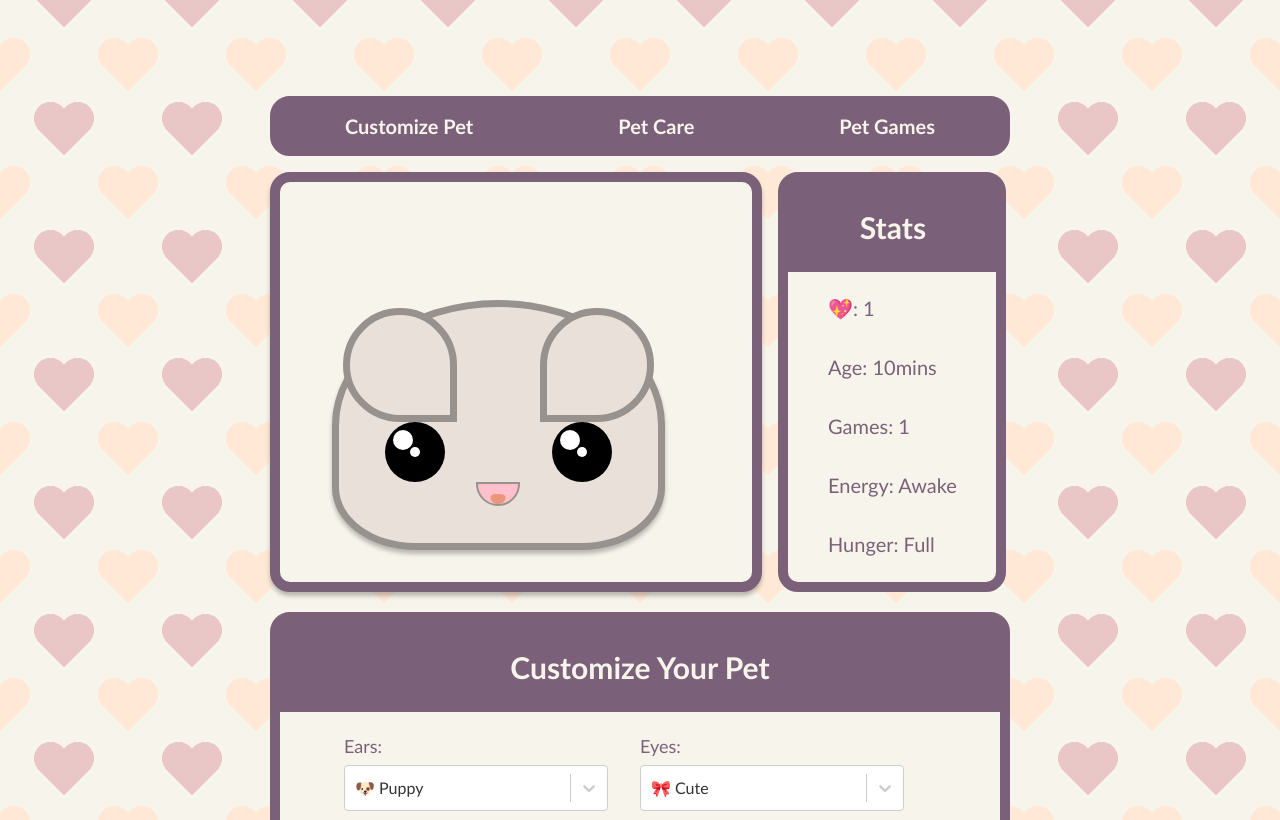
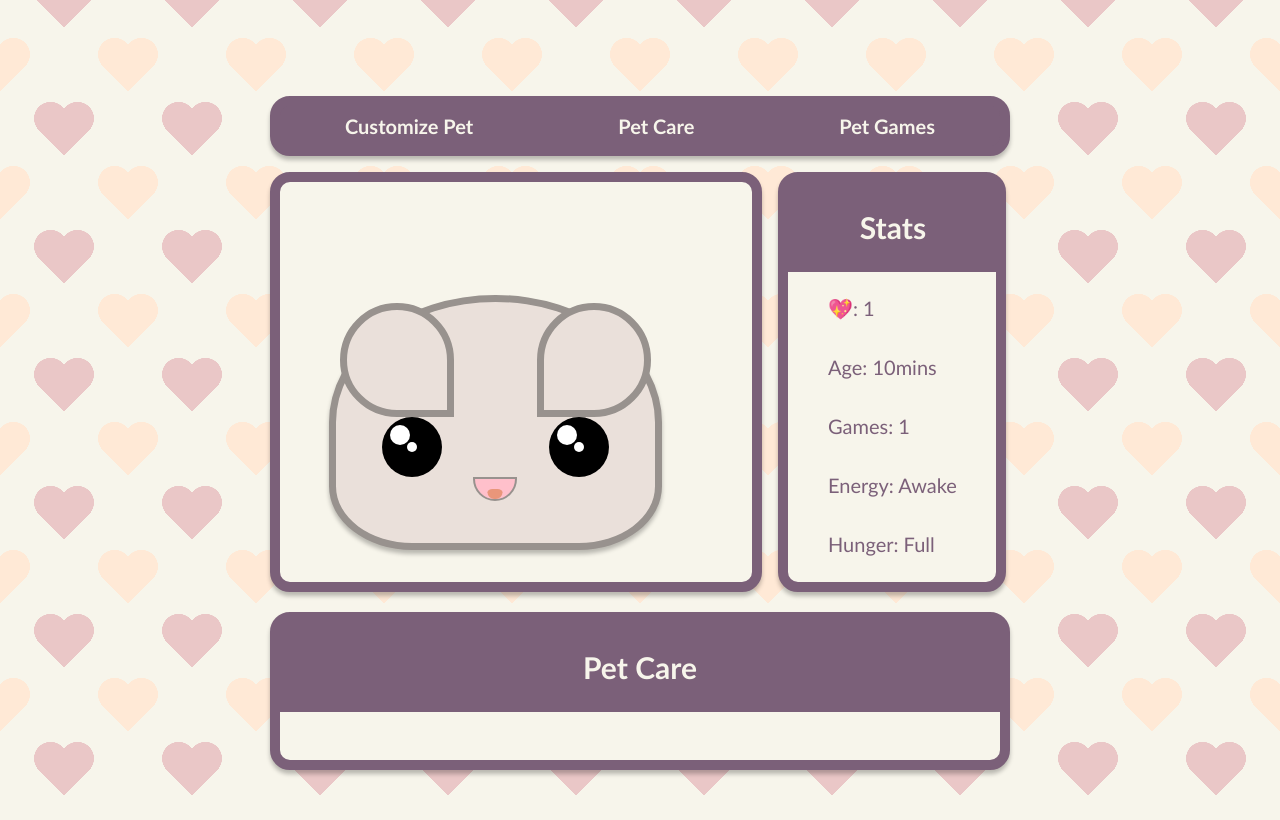
Before and after one commit to KayTahk/petsim, a React (Create React App) app: page /pet-care in a window 1280 px wide. Shown: the top 820 px of the page. Built offline with nearby package versions, Linux system fonts and the light colour scheme.

Commit message:
Added Routes and lifted states to shared parent component, created skeleton of Pet Care and Pet Games

```diff
--- a/package.json
+++ b/package.json
@@ -8,6 +8,7 @@
     "@testing-library/user-event": "^13.5.0",
     "react": "^18.2.0",
     "react-dom": "^18.2.0",
+    "react-router-dom": "^6.10.0",
     "react-scripts": "5.0.1",
     "react-select": "^5.7.0",
     "web-vitals": "^2.1.4"
--- a/src/App.css
+++ b/src/App.css
@@ -32,12 +32,21 @@ body {
   background-color: #7B6079;
   width: 45em;
   padding: unset;
+  box-shadow: 0px 4px 4px rgba(0, 0, 0, 0.25);
 }
 
-.nav-item {
+.nav-item a {
   font-size: 20px;
   font-weight: bold;
   color: #F7F5EB;
+  text-decoration: none;
+}
+
+.nav-list a:focus, a:hover {
+  color: #F7F5EB;
+  text-decoration: underline;
+  text-underline-offset: 17px;
+  text-decoration-thickness: 6px;
 }
 
 .container {
@@ -56,6 +65,7 @@ body {
   border-radius: 20px;
   background-color: #F7F5EB;
   padding-bottom: 2em;
+  box-shadow: 0px 4px 4px rgba(0, 0, 0, 0.25);
 }
 
 .selection-header {
@@ -93,16 +103,6 @@ body {
 .selections label {
   font-size: 18px;
   color: #7B6079;
-}
-
-.grey-label::before {
-  content: "";
-  display: inline-block;
-  width: 10px;
-  height: 10px;
-  border-radius: 50%;
-  margin-right: 5px;
-  background-color: red; /* replace with your desired color */
 }
 
 .css-b62m3t-container {
--- /dev/null
+++ b/src/Components/Care.js
@@ -0,0 +1,28 @@
+import PetImage from './PetImage';
+import Stats from './Stats';
+
+function Care(props) {
+
+    const colorChoice = props.colorChoice;
+    const earChoice = props.earChoice;
+    const eyeChoice = props.eyeChoice;
+    const mouthChoice = ('50% 50% 0% 50%')
+
+    return (
+        <div className='home-body'>
+            <div className='pet-image-stats'>
+                <PetImage colorChoice={colorChoice} earChoice={earChoice} eyeChoice={eyeChoice} mouthChoice={mouthChoice} />
+                <Stats />
+            </div>
+            <div className='selections'>
+                <header className='selection-header'>Pet Care</header>
+                <div className='selection-dropdowns'>
+                    <div className='selection'>
+                    </div>
+                </div>
+            </div>
+        </div>
+    );
+};
+
+export default Care;
--- /dev/null
+++ b/src/Components/Games.js
@@ -0,0 +1,28 @@
+import PetImage from './PetImage';
+import Stats from './Stats';
+
+function Games(props) {
+
+    const colorChoice = props.colorChoice;
+    const earChoice = props.earChoice;
+    const eyeChoice = props.eyeChoice;
+    const mouthChoice = ('50% 50% 0% 50%')
+
+    return (
+        <div className='home-body'>
+            <div className='pet-image-stats'>
+                <PetImage colorChoice={colorChoice} earChoice={earChoice} eyeChoice={eyeChoice} mouthChoice={mouthChoice} />
+                <Stats />
+            </div>
+            <div className='selections'>
+                <header className='selection-header'>Pet Games</header>
+                <div className='selection-dropdowns'>
+                    <div className='selection'>
+                    </div>
+                </div>
+            </div>
+        </div>
+    );
+};
+
+export default Games;
--- a/src/Components/MenuNav.js
+++ b/src/Components/MenuNav.js
@@ -1,18 +1,46 @@
-import PetSelections from "./PetSelections";
+import PetCustomizations from "./PetCustomizations";
+import { useState } from "react";
+import Care from "./Care"
+import Games from "./Games"
+import { Link, Route, Routes } from "react-router-dom";
 
 function MenuNav() {
 
+    /* Sets color state */
+
+    const [colorChoice, setColorChoice] = useState("#EAE0DA")
+
+    /* Sets ear state */
+
+    const [earChoice, setEarChoice] = useState('50% 50% 0% 50%')
+
+     /* Sets eye state */
+
+    const cuteEyeDefault = {width: '60px', height: '60px', backgroundColor: 'black', borderRadius: '100px'}
+    const cuteEyeHover = {width: '65px', height: '65px', backgroundColor: 'black', borderRadius: '100px'}
+    const cuteEyeFocus = {width: '65px', height: '35px', backgroundColor: 'black', borderRadius: '100px'}
+    const cuteEyeShine = {content: "", display: "block", width: "20px", height: "20px", backgroundColor: "white", borderRadius: "50%", position: "absolute", top: "30%", left: "30%", transform: "translate(-50%, -50%)"}
+    const [eyeChoice, setEyeChoice] = useState({hoverDefaultValue: cuteEyeDefault, hoverValue: cuteEyeHover, focusValue: cuteEyeFocus, eyeShineStyle: cuteEyeShine})
+
     return (
-        <>
             <div className="container">
                 <ul className='nav-list'>
-                    <li className='nav-item'>Customize Pet</li>
-                    <li className='nav-item'>Pet Care</li>
-                    <li className='nav-item'>Pet Games</li>
+                    <li className='nav-item'>
+                        <Link to='/'>Customize Pet</Link>
+                    </li>
+                    <li className='nav-item'>
+                        <Link to='/pet-care'>Pet Care</Link>
+                    </li>
+                    <li className='nav-item'>
+                        <Link to='/pet-games'>Pet Games</Link>
+                    </li>
                 </ul>
-                <PetSelections />
+                <Routes>
+                    <Route path='/' element={<PetCustomizations colorChoice={colorChoice} setColorChoice={setColorChoice} earChoice={earChoice} setEarChoice={setEarChoice} eyeChoice={eyeChoice} setEyeChoice={setEyeChoice}/>}/>
+                    <Route path='/pet-care' element={<Care colorChoice={colorChoice} setColorChoice={setColorChoice} earChoice={earChoice} setEarChoice={setEarChoice} eyeChoice={eyeChoice} setEyeChoice={setEyeChoice}/>}/>
+                    <Route path='/pet-games' element={<Games colorChoice={colorChoice} setColorChoice={setColorChoice} earChoice={earChoice} setEarChoice={setEarChoice} eyeChoice={eyeChoice} setEyeChoice={setEyeChoice}/>}/>
+                </Routes>
             </div>
-        </>
     );
 };
 
--- a/src/Components/PetSelections.js
+++ b/src/Components/PetCustomizations.js
@@ -4,29 +4,32 @@ import Stats from './Stats';
 import './PetImage.css'
 import { useState } from 'react';
 
-function PetSelections() {
+function PetCustomizations(props) {
 
-    /* Sets color state */
+    /* Sets eye options */
 
+    const colorChoice = props.colorChoice;
+    const setColorChoice = props.setColorChoice;
     const color = [
         { value: '#EAE0DA', label: '🐀 Grey' },
         { value: '#C1A58C', label: '🐻 Brown' },
         { value: '#A0C3D2', label: '🐟 Blue' }
     ];
 
-    const [colorChoice, setColorChoice] = useState("#EAE0DA")
+    /* Sets ear options */
 
-    /* Sets ear state */
-
+    const earChoice = props.earChoice;
+    const setEarChoice = props.setEarChoice;
     const earShape = [
         { value: "50% 50% 0% 50%", label: '🐶 Puppy' },
         { value: "50% 50% 50% 50%", label: '🐭 PomPom' },
         { value: "0% 50% 50% 50%", label: '🐽 Piggy' }
     ];
 
-    const [earChoice, setEarChoice] = useState('50% 50% 0% 50%')
+    /* Sets eye state */
 
-    /* Sets eye state */
+    const eyeChoice = props.eyeChoice;
+    const setEyeChoice = props.setEyeChoice;
 
     const cuteEyeDefault = {width: '60px', height: '60px', backgroundColor: 'black', borderRadius: '100px'}
     const cuteEyeHover = {width: '65px', height: '65px', backgroundColor: 'black', borderRadius: '100px'}
@@ -43,8 +46,6 @@ function PetSelections() {
         { value: {hoverDefaultValue: creepyEyeDefault, hoverValue: creepyEyeHover, focusValue: creepyEyeFocus, eyeShineStyle: creepyEyeShine}, label: '😨 Creepy' }
     ];
 
-    const [eyeChoice, setEyeChoice] = useState({hoverDefaultValue: cuteEyeDefault, hoverValue: cuteEyeHover, focusValue: cuteEyeFocus, eyeShineStyle: cuteEyeShine})
-
     /* Sets mouth state */
 
     const mouthShape = [
@@ -56,7 +57,6 @@ function PetSelections() {
 
 
     return (
-        <>
         <div className='home-body'>
             <div className='pet-image-stats'>
                 <PetImage colorChoice={colorChoice} earChoice={earChoice} eyeChoice={eyeChoice} mouthChoice={mouthChoice} />
@@ -92,8 +92,7 @@ function PetSelections() {
                 </div>
             </div>
         </div>
-        </>
     );
 };
 
-export default PetSelections;
+export default PetCustomizations;
--- a/src/Components/PetImage.css
+++ b/src/Components/PetImage.css
@@ -10,6 +10,7 @@
     border-radius: 20px;
     border: 10px solid #7B6079;
     background-color: #F7F5EB;
+    box-shadow: 0px 4px 4px rgba(0, 0, 0, 0.25);
 }
 
 .stats-header {
--- a/src/index.js
+++ b/src/index.js
@@ -3,11 +3,14 @@ import ReactDOM from 'react-dom/client';
 import './index.css';
 import App from './App';
 import reportWebVitals from './reportWebVitals';
+import { BrowserRouter } from 'react-router-dom';
 
 const root = ReactDOM.createRoot(document.getElementById('root'));
 root.render(
   <React.StrictMode>
-    <App />
+    <BrowserRouter>
+      <App />
+    </BrowserRouter>
   </React.StrictMode>
 );
 
```
Also changed, not shown: 1 other file (tests, documents, lock files or other folders).
